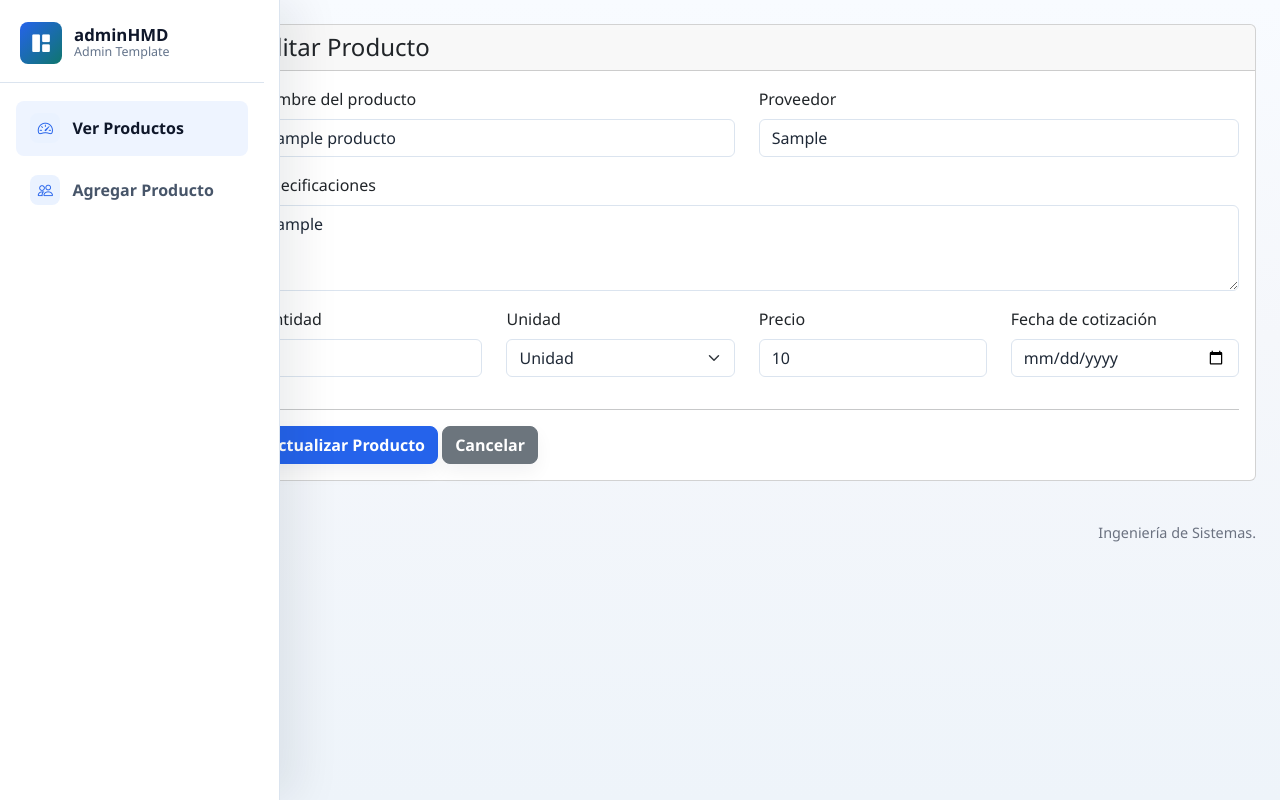
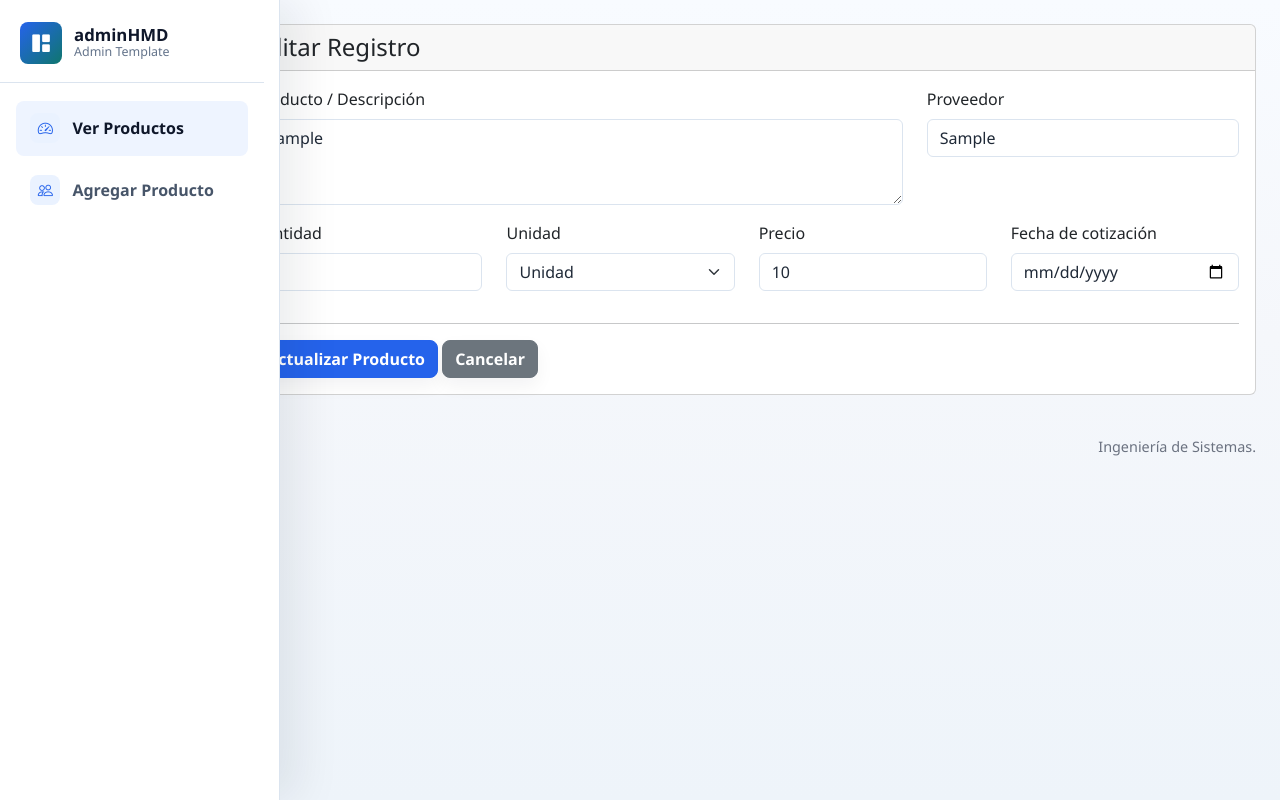
Before and after one commit to fabiaski/inventario, a PHP site: page /productos/editar.php?id=1 in a window 1280 px wide. Run offline with PHP 8.4, Linux system fonts and the light colour scheme; tables that the repository leaves empty or names only in its code hold one stand-in row (values such as "Sample post").

Commit message:
cambio de base de datos
se cambio la estructura de la base de datos. para la facilidad de los usuarios

```diff
--- a/productos/editar.php
+++ b/productos/editar.php
@@ -43,7 +43,7 @@
                 <div class="card-header">
 
                     <h4 class="mb-0">
-                        Editar Producto
+                        Editar Registro
                     </h4>
 
                 </div>
@@ -52,53 +52,28 @@
 
                     <form action="actualizar.php" method="POST">
 
-                        <input
-                            type="hidden"
-                            name="id"
-                            value="<?= $producto['id'] ?>">
+                        <input type="hidden" name="id" value="<?= $producto['id'] ?>">
 
                         <div class="row">
-
-                            <div class="col-md-6 mb-3">
+                            <div class="col-md-8 mb-3">
 
                                 <label class="form-label">
-                                    Nombre del producto
+                                    Producto / Descripción
                                 </label>
 
-                                <input
-                                    type="text"
-                                    name="nombre_producto"
-                                    class="form-control"
-                                    value="<?= htmlspecialchars($producto['nombre_producto']) ?>"
-                                    required>
+                                <textarea name="producto" class="form-control" rows="3" maxlength="255"
+                                    required><?= htmlspecialchars($producto['producto']) ?></textarea>
 
                             </div>
 
-                            <div class="col-md-6 mb-3">
+                            <div class="col-md-4 mb-3">
 
                                 <label class="form-label">
                                     Proveedor
                                 </label>
 
-                                <input
-                                    type="text"
-                                    name="proveedor"
-                                    class="form-control"
-                                    value="<?= htmlspecialchars($producto['proveedor']) ?>"
-                                    required>
-
-                            </div>
-
-                            <div class="col-12 mb-3">
-
-                                <label class="form-label">
-                                    Especificaciones
-                                </label>
-
-                                <textarea
-                                    name="especificaciones"
-                                    class="form-control"
-                                    rows="3"><?= htmlspecialchars($producto['especificaciones']) ?></textarea>
+                                <input type="text" name="proveedor" class="form-control" maxlength="150"
+                                    value="<?= htmlspecialchars($producto['proveedor']) ?>" placeholder="Opcional">
 
                             </div>
 
@@ -108,13 +83,8 @@
                                     Cantidad
                                 </label>
 
-                                <input
-                                    type="number"
-                                    step="0.01"
-                                    name="cantidad"
-                                    class="form-control"
-                                    value="<?= $producto['cantidad'] ?>"
-                                    required>
+                                <input type="number" step="0.01" name="cantidad" class="form-control"
+                                    value="<?= $producto['cantidad'] ?>" required>
 
                             </div>
 
@@ -124,10 +94,7 @@
                                     Unidad
                                 </label>
 
-                                <select
-                                    name="unidad_medida"
-                                    class="form-select"
-                                    required>
+                                <select name="unidad_medida" class="form-select" required>
 
                                     <?php
                                     $unidades = [
@@ -151,13 +118,8 @@
                                     Precio
                                 </label>
 
-                                <input
-                                    type="number"
-                                    step="0.01"
-                                    name="precio"
-                                    class="form-control"
-                                    value="<?= $producto['precio'] ?>"
-                                    required>
+                                <input type="number" step="0.01" name="precio" class="form-control"
+                                    value="<?= $producto['precio'] ?>" required>
 
                             </div>
 
@@ -167,12 +129,8 @@
                                     Fecha de cotización
                                 </label>
 
-                                <input
-                                    type="date"
-                                    name="fecha_cotizacion"
-                                    class="form-control"
-                                    value="<?= $producto['fecha_cotizacion'] ?>"
-                                    required>
+                                <input type="date" name="fecha_cotizacion" class="form-control"
+                                    value="<?= $producto['fecha_cotizacion'] ?>" required>
 
                             </div>
 
@@ -180,17 +138,13 @@
 
                         <hr>
 
-                        <button
-                            class="btn btn-primary"
-                            type="submit">
+                        <button class="btn btn-primary" type="submit">
 
                             Actualizar Producto
 
                         </button>
 
-                        <a
-                            href="index.php"
-                            class="btn btn-secondary">
+                        <a href="index.php" class="btn btn-secondary">
 
                             Cancelar
 
```
Also changed, not shown: productos/actualizar.php (+4 -7 lines), productos/agregar.php (+7 -22 lines), productos/eliminar.php (+8 -4 lines), productos/guardar.php (+20 -21 lines), productos/index.php (+22 -26 lines), README.md.
